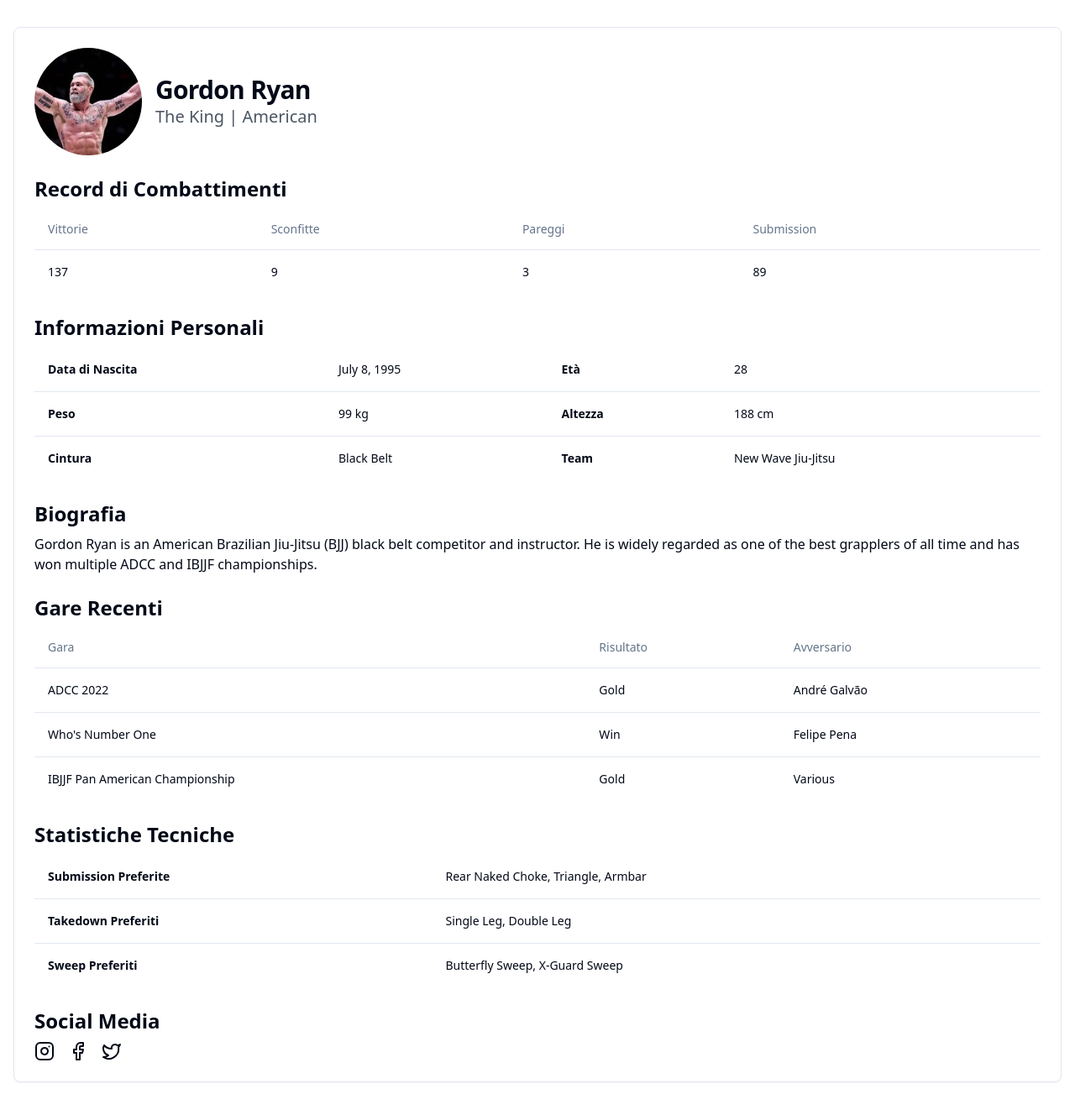
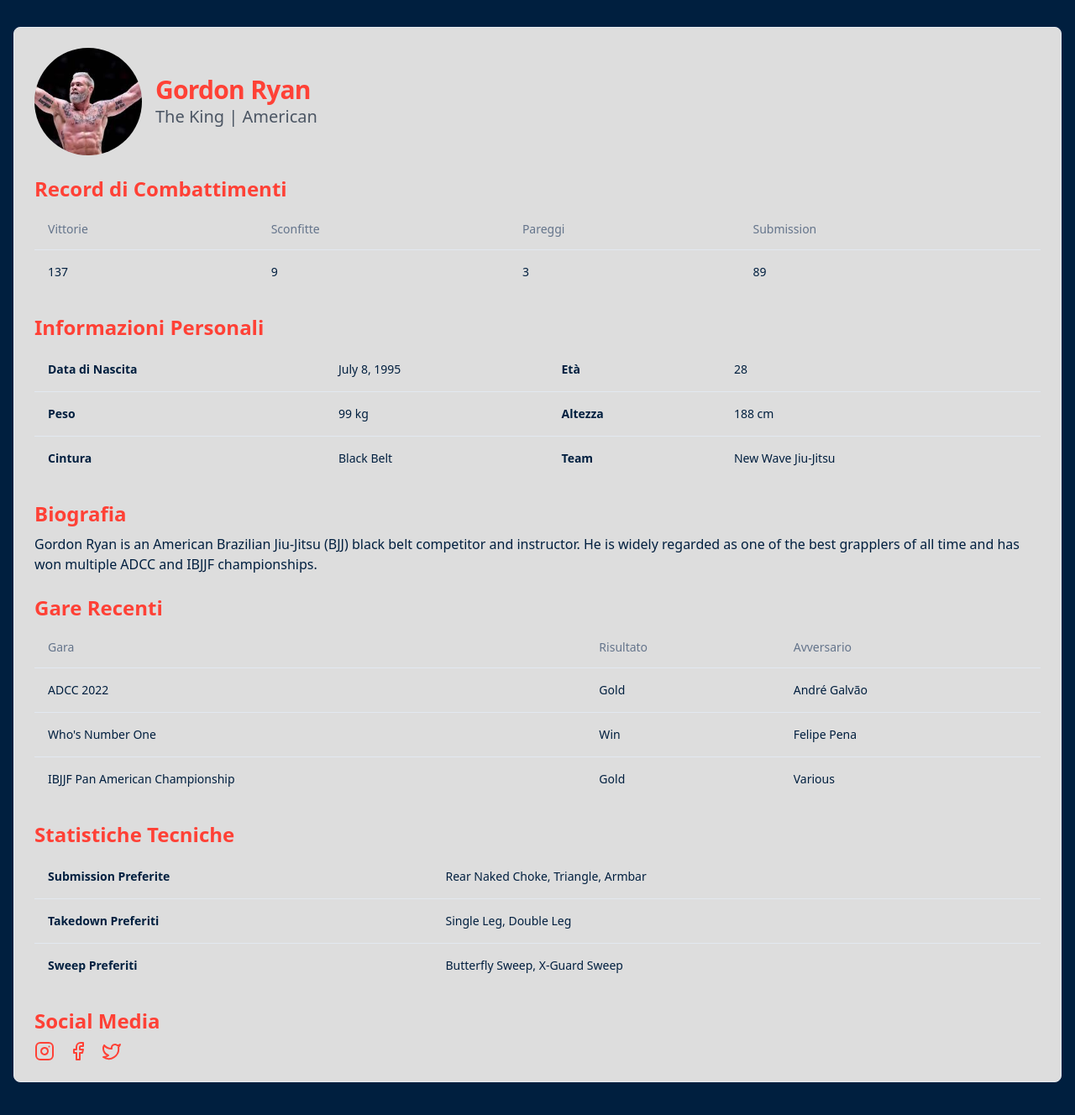
Before and after one commit to Dadovale02/jiujitsu-analytics-hub, a React (Vite) app: page /athletes/1 in a window 1280 px wide. Shown: the top 1328 px of the page at 84% size. Built offline with nearby package versions, Linux system fonts and the light colour scheme.

Commit message:
Update page aesthetics
Adapt all pages to have a blue background to align with the site's aesthetic.
[skip gpt_engineer]

```diff
--- a/src/components/AthleteProfile.jsx
+++ b/src/components/AthleteProfile.jsx
@@ -9,12 +9,13 @@ const AthleteProfile = ({ athletesData }) => {
   const athlete = athletesData.find(a => a.id === parseInt(id));
 
   if (!athlete) {
-    return <div>Atleta non trovato</div>;
+    return <div className="text-white">Atleta non trovato</div>;
   }
 
   return (
+    <div className="min-h-screen bg-navy text-white">
       <div className="container mx-auto px-4 py-8">
-      <Card className="mb-8">
+        <Card className="mb-8 bg-light-gray text-navy">
           <CardHeader>
             <div className="flex items-center">
               <img
@@ -27,13 +28,13 @@ const AthleteProfile = ({ athletesData }) => {
                 }}
               />
               <div>
-              <CardTitle className="text-3xl font-bold">{athlete.name}</CardTitle>
+                <CardTitle className="text-3xl font-bold text-bright-red">{athlete.name}</CardTitle>
                 <p className="text-xl text-gray-600">{athlete.nickname} | {athlete.nationality}</p>
               </div>
             </div>
           </CardHeader>
           <CardContent>
-          <h2 className="text-2xl font-semibold mb-2">Record di Combattimenti</h2>
+            <h2 className="text-2xl font-semibold mb-2 text-bright-red">Record di Combattimenti</h2>
             <Table>
               <TableHeader>
                 <TableRow>
@@ -53,7 +54,7 @@ const AthleteProfile = ({ athletesData }) => {
               </TableBody>
             </Table>
 
-          <h2 className="text-2xl font-semibold mt-6 mb-2">Informazioni Personali</h2>
+            <h2 className="text-2xl font-semibold mt-6 mb-2 text-bright-red">Informazioni Personali</h2>
             <Table>
               <TableBody>
                 <TableRow>
@@ -77,10 +78,10 @@ const AthleteProfile = ({ athletesData }) => {
               </TableBody>
             </Table>
 
-          <h2 className="text-2xl font-semibold mt-6 mb-2">Biografia</h2>
+            <h2 className="text-2xl font-semibold mt-6 mb-2 text-bright-red">Biografia</h2>
             <p>{athlete.bio}</p>
 
-          <h2 className="text-2xl font-semibold mt-6 mb-2">Gare Recenti</h2>
+            <h2 className="text-2xl font-semibold mt-6 mb-2 text-bright-red">Gare Recenti</h2>
             <Table>
               <TableHeader>
                 <TableRow>
@@ -100,7 +101,7 @@ const AthleteProfile = ({ athletesData }) => {
               </TableBody>
             </Table>
 
-          <h2 className="text-2xl font-semibold mt-6 mb-2">Statistiche Tecniche</h2>
+            <h2 className="text-2xl font-semibold mt-6 mb-2 text-bright-red">Statistiche Tecniche</h2>
             <Table>
               <TableBody>
                 <TableRow>
@@ -118,21 +119,22 @@ const AthleteProfile = ({ athletesData }) => {
               </TableBody>
             </Table>
 
-          <h2 className="text-2xl font-semibold mt-6 mb-2">Social Media</h2>
+            <h2 className="text-2xl font-semibold mt-6 mb-2 text-bright-red">Social Media</h2>
             <div className="flex space-x-4">
-            <a href={`https://www.instagram.com/${athlete.socialMedia.instagram}`} target="_blank" rel="noopener noreferrer">
+              <a href={`https://www.instagram.com/${athlete.socialMedia.instagram}`} target="_blank" rel="noopener noreferrer" className="text-bright-red hover:text-white">
                 <Instagram className="h-6 w-6" />
               </a>
-            <a href={`https://www.facebook.com/${athlete.socialMedia.facebook}`} target="_blank" rel="noopener noreferrer">
+              <a href={`https://www.facebook.com/${athlete.socialMedia.facebook}`} target="_blank" rel="noopener noreferrer" className="text-bright-red hover:text-white">
                 <Facebook className="h-6 w-6" />
               </a>
-            <a href={`https://www.twitter.com/${athlete.socialMedia.twitter}`} target="_blank" rel="noopener noreferrer">
+              <a href={`https://www.twitter.com/${athlete.socialMedia.twitter}`} target="_blank" rel="noopener noreferrer" className="text-bright-red hover:text-white">
                 <Twitter className="h-6 w-6" />
               </a>
             </div>
           </CardContent>
         </Card>
       </div>
+    </div>
   );
 };
 
```
Lines whose indentation alone changed are shown as unchanged.
